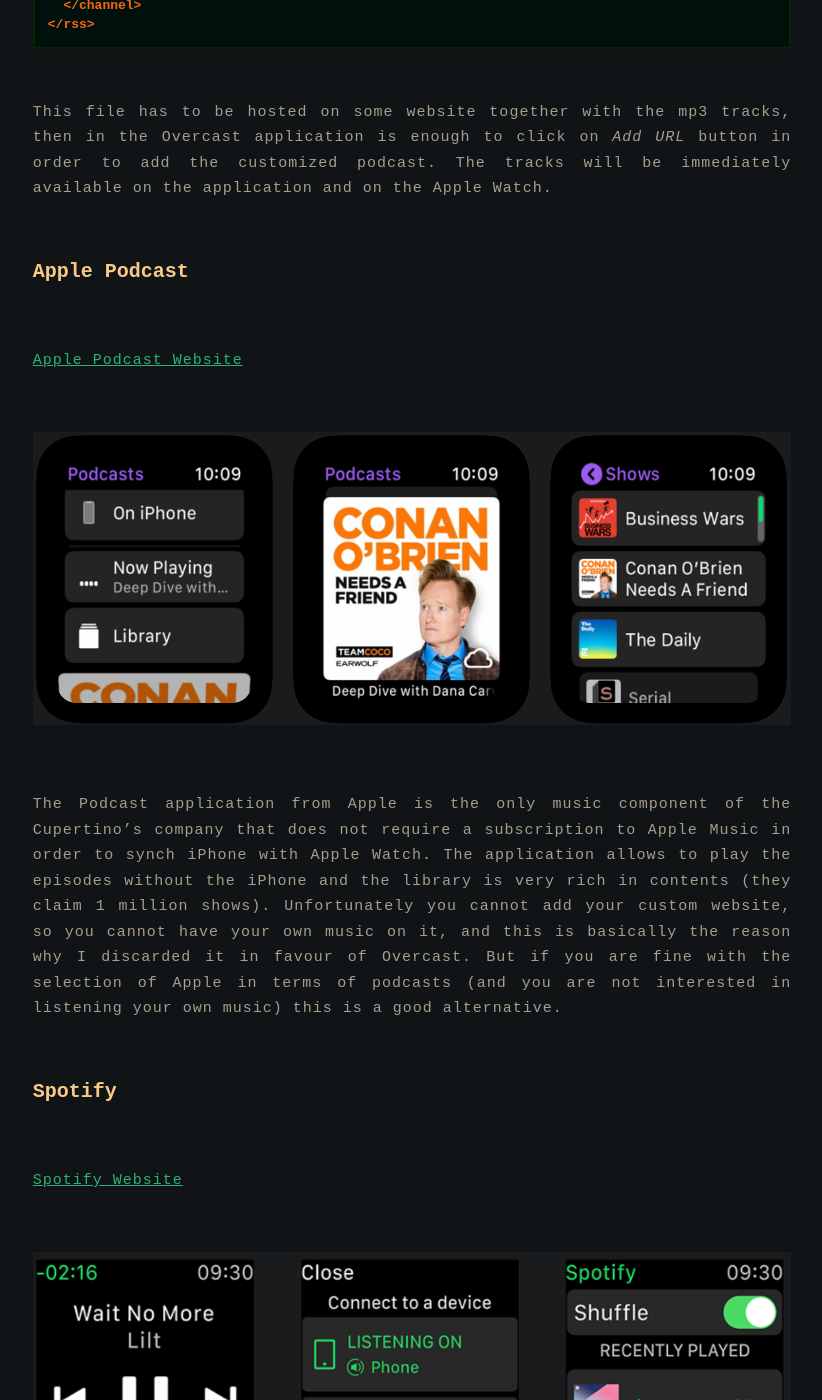
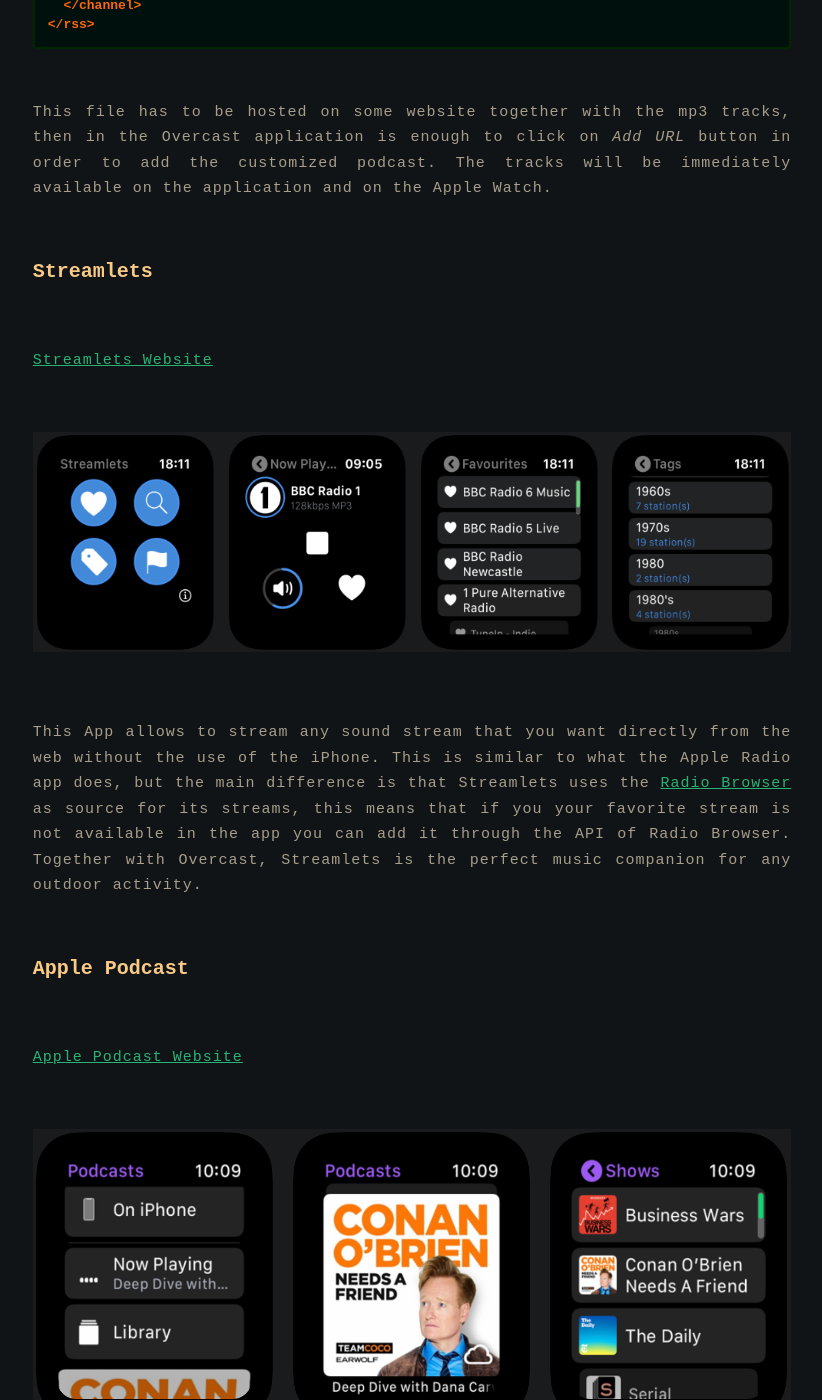
Before and after one commit to emanuelelaface/awa, a Jekyll site: the page built from website/all_collections/_posts/2020-10-09-Music.md, in a window 1280 px wide and 1400 px high, scrolled down 2717 px. Shown: the whole window, without its empty margins (228-1050 px from the left). Built offline with Jekyll 4.4.1, drawn with Linux system fonts in a browser that asks for light colours.

Commit message:
Update Music

```diff
--- a/website/all_collections/_posts/2020-10-09-Music.md
+++ b/website/all_collections/_posts/2020-10-09-Music.md
@@ -58,6 +58,14 @@
 
 This file has to be hosted on some website together with the mp3 tracks, then in the Overcast application is enough to click on *Add URL* button in order to add the customized podcast. The tracks will be immediately available on the application and on the Apple Watch.
 
+# Streamlets
+
+[Streamlets Website](https://apps.apple.com/app/id1507575984)
+
+![Screenshot Apple Podcast](/assets/img/streamlets.png)
+
+This App allows to stream any sound stream that you want directly from the web without the use of the iPhone. This is similar to what the Apple Radio app does, but the main difference is that Streamlets uses the [Radio Browser](http://www.radio-browser.info/gui/#!/) as source for its streams, this means that if you your favorite stream is not available in the app you can add it through the API of Radio Browser. Together with Overcast, Streamlets is the perfect music companion for any outdoor activity.
+
 # Apple Podcast
 
 [Apple Podcast Website](https://apps.apple.com/us/app/apple-podcasts/id525463029)
```
Also changed, not shown: other parts of website/all_collections/_posts/2020-10-09-Music.md (+1 -1 lines), website/assets/img/streamlets.png (added).
